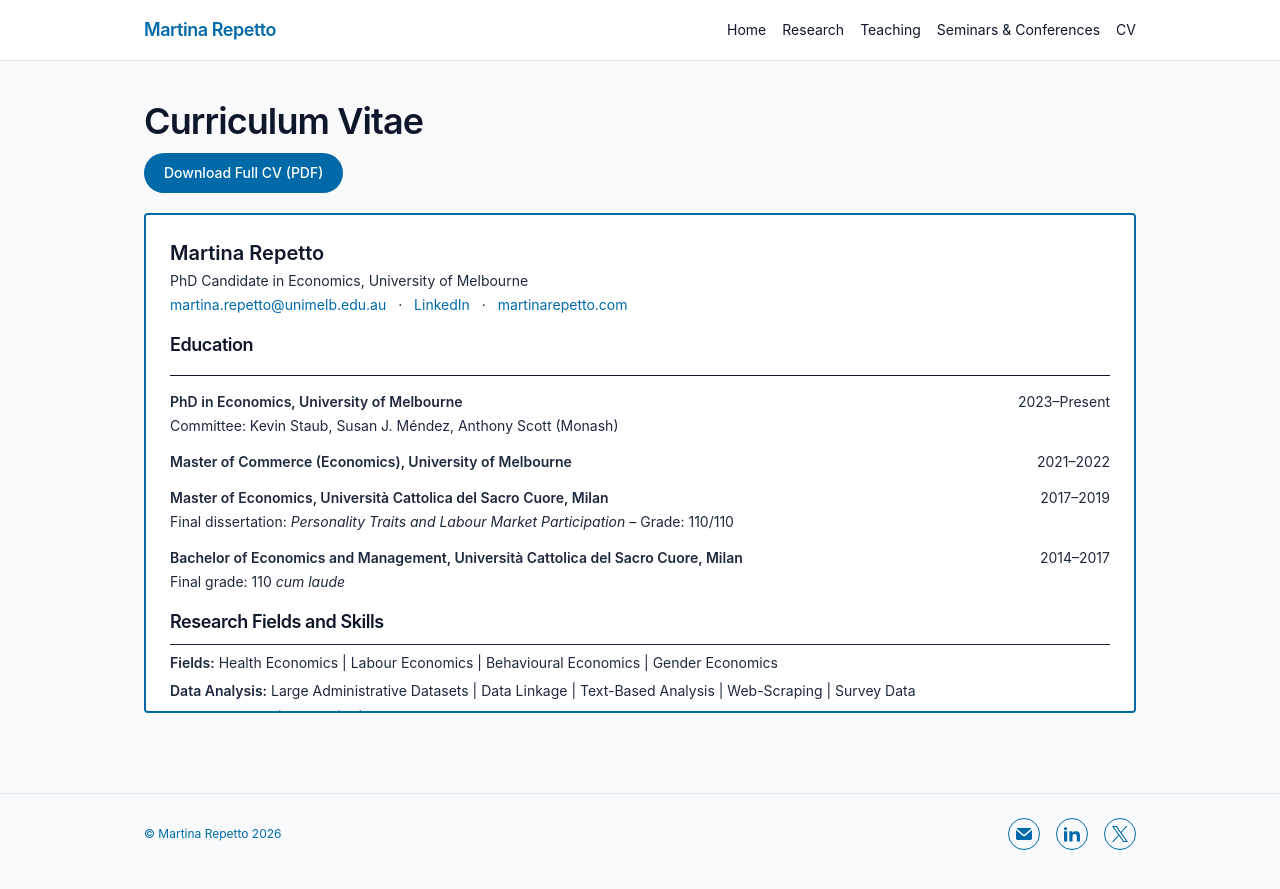
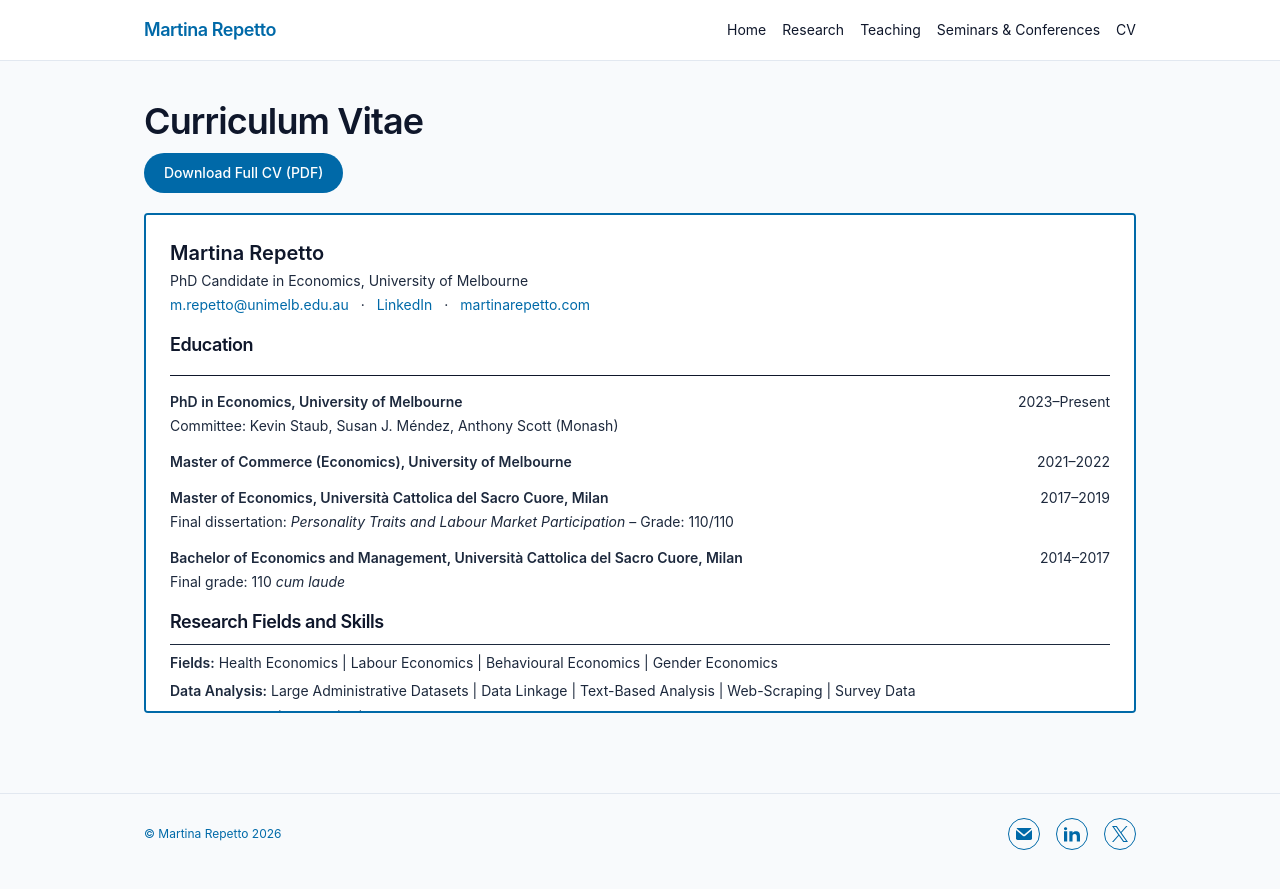
Before and after one commit to repettomartina95-gif/marti-app, a Jekyll site: the page built from cv.md, in a window 1280 px wide. Shown: the top 889 px of the page. Built offline with Jekyll 4.4.1, drawn with Linux system fonts in a browser that asks for light colours.

Commit message:
Fix email on CV page: m.repetto@unimelb.edu.au
Co-Authored-By: Claude Opus 4.7 <noreply@anthropic.com>

```diff
--- a/cv.md
+++ b/cv.md
@@ -29,8 +29,8 @@ permalink: /cv/
       </h2>
       <p>PhD Candidate in Economics, University of Melbourne</p>
       <p class="space-x-2">
-        <a href="mailto:martina.repetto@unimelb.edu.au" class="text-sky-700 hover:underline">
-          martina.repetto@unimelb.edu.au
+        <a href="mailto:m.repetto@unimelb.edu.au" class="text-sky-700 hover:underline">
+          m.repetto@unimelb.edu.au
         </a>
         <span>·</span>
         <a href="https://www.linkedin.com/in/martinarepetto1" class="text-sky-700 hover:underline" target="_blank" rel="noopener">
```
